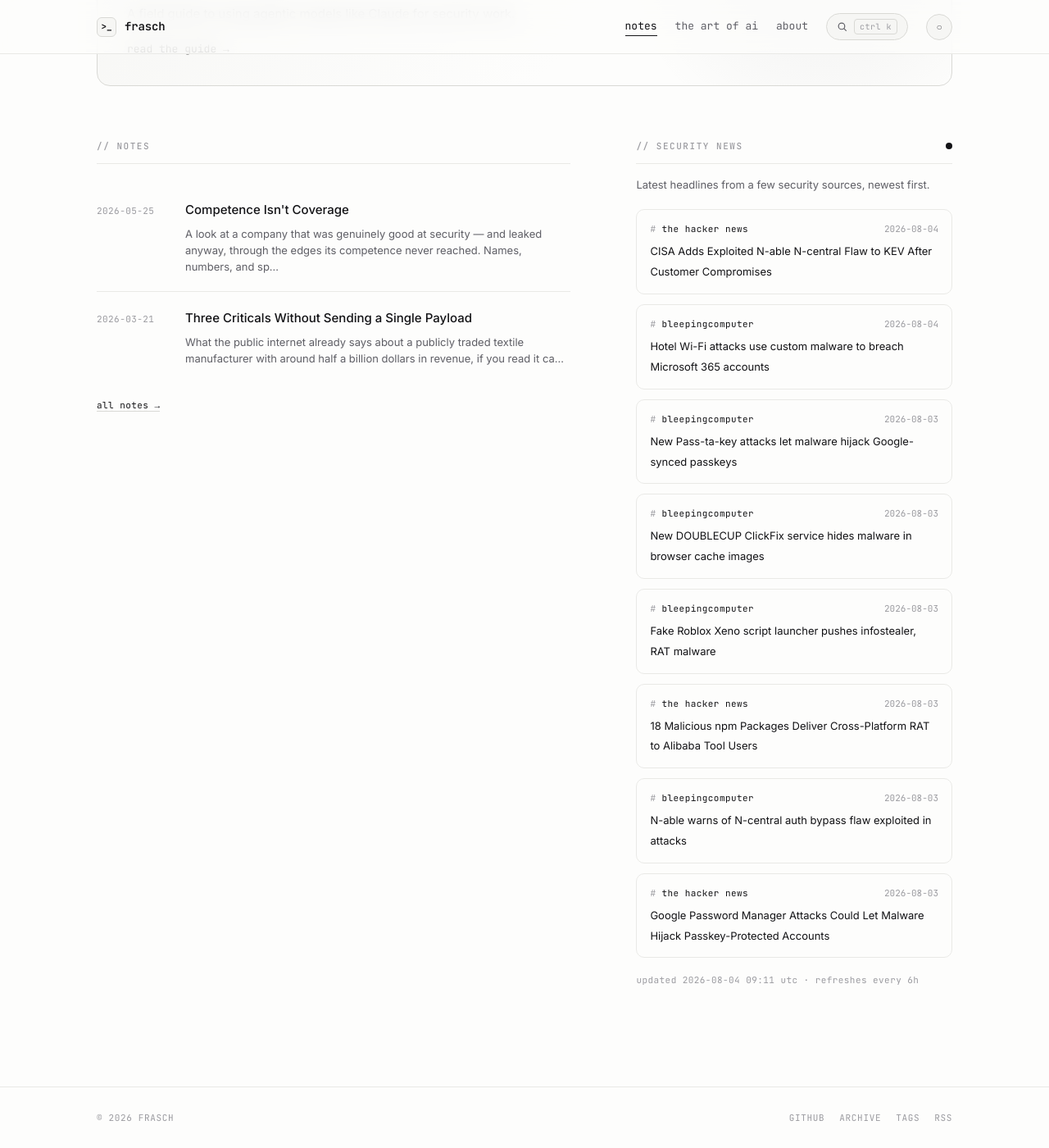
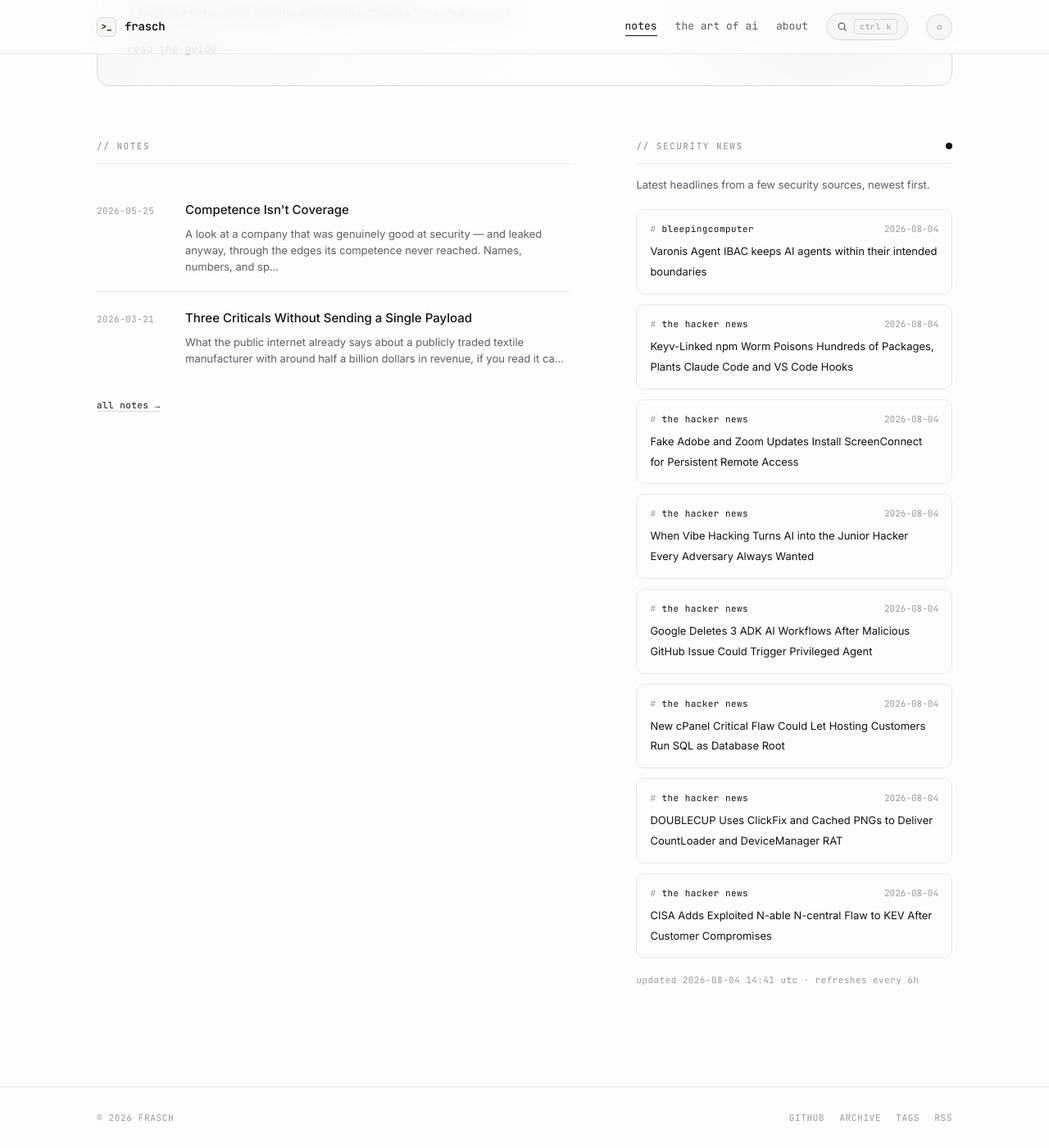
Before and after one commit to whoisfrasch/frasch, a Jekyll site: the page built from index.html, in a window 1280 px wide and 1400 px high, scrolled down 615 px. Shown: the whole window at 82% size. Built offline with Jekyll 4.4.1, drawn with Linux system fonts in a browser that asks for light colours.

Commit message:
Refresh security news feed

```diff
--- a/_data/news.json
+++ b/_data/news.json
@@ -1,53 +1,53 @@
 {
-  "updated": "2026-08-04T09:11:00Z",
+  "updated": "2026-08-04T14:41:13Z",
   "items": [
+    {
+      "source": "bleepingcomputer",
+      "title": "Varonis Agent IBAC keeps AI agents within their intended boundaries",
+      "link": "https://www.bleepingcomputer.com/news/security/varonis-agent-ibac-keeps-ai-agents-within-their-intended-boundaries/",
+      "date": "2026-08-04T14:00:10Z"
+    },
+    {
+      "source": "the hacker news",
+      "title": "Keyv-Linked npm Worm Poisons Hundreds of Packages, Plants Claude Code and VS Code Hooks",
+      "link": "https://thehackernews.com/2026/08/keyv-linked-npm-worm-poisons-hundreds.html",
+      "date": "2026-08-04T13:30:23Z"
+    },
+    {
+      "source": "the hacker news",
+      "title": "Fake Adobe and Zoom Updates Install ScreenConnect for Persistent Remote Access",
+      "link": "https://thehackernews.com/2026/08/fake-adobe-and-zoom-updates-install.html",
+      "date": "2026-08-04T13:11:22Z"
+    },
+    {
+      "source": "the hacker news",
+      "title": "When Vibe Hacking Turns AI into the Junior Hacker Every Adversary Always Wanted",
+      "link": "https://thehackernews.com/2026/08/when-vibe-hacking-turns-ai-into-junior.html",
+      "date": "2026-08-04T11:30:00Z"
+    },
+    {
+      "source": "the hacker news",
+      "title": "Google Deletes 3 ADK AI Workflows After Malicious GitHub Issue Could Trigger Privileged Agent",
+      "link": "https://thehackernews.com/2026/08/google-deletes-3-adk-ai-workflows-after.html",
+      "date": "2026-08-04T11:16:23Z"
+    },
+    {
+      "source": "the hacker news",
+      "title": "New cPanel Critical Flaw Could Let Hosting Customers Run SQL as Database Root",
+      "link": "https://thehackernews.com/2026/08/new-cpanel-critical-flaw-could-let.html",
+      "date": "2026-08-04T10:36:27Z"
+    },
+    {
+      "source": "the hacker news",
+      "title": "DOUBLECUP Uses ClickFix and Cached PNGs to Deliver CountLoader and DeviceManager RAT",
+      "link": "https://thehackernews.com/2026/08/doublecup-uses-clickfix-and-cached-pngs.html",
+      "date": "2026-08-04T09:03:23Z"
+    },
     {
       "source": "the hacker news",
       "title": "CISA Adds Exploited N-able N-central Flaw to KEV After Customer Compromises",
       "link": "https://thehackernews.com/2026/08/cisa-adds-exploited-n-able-n-central.html",
       "date": "2026-08-04T07:00:13Z"
-    },
-    {
-      "source": "bleepingcomputer",
-      "title": "Hotel Wi-Fi attacks use custom malware to breach Microsoft 365 accounts",
-      "link": "https://www.bleepingcomputer.com/news/security/hotel-wi-fi-attacks-use-custom-malware-to-breach-microsoft-365-accounts/",
-      "date": "2026-08-04T00:17:15Z"
-    },
-    {
-      "source": "bleepingcomputer",
-      "title": "New Pass-ta-key attacks let malware hijack Google-synced passkeys",
-      "link": "https://www.bleepingcomputer.com/news/security/new-pass-ta-key-attacks-let-malware-hijack-google-synced-passkeys/",
-      "date": "2026-08-03T23:58:01Z"
-    },
-    {
-      "source": "bleepingcomputer",
-      "title": "New DOUBLECUP ClickFix service hides malware in browser cache images",
-      "link": "https://www.bleepingcomputer.com/news/security/new-doublecup-clickfix-service-hides-malware-in-browser-cache-images/",
-      "date": "2026-08-03T20:01:22Z"
-    },
-    {
-      "source": "bleepingcomputer",
-      "title": "Fake Roblox Xeno script launcher pushes infostealer, RAT malware",
-      "link": "https://www.bleepingcomputer.com/news/security/fake-roblox-xeno-script-launcher-pushes-infostealer-rat-malware/",
-      "date": "2026-08-03T19:25:10Z"
-    },
-    {
-      "source": "the hacker news",
-      "title": "18 Malicious npm Packages Deliver Cross-Platform RAT to Alibaba Tool Users",
-      "link": "https://thehackernews.com/2026/08/18-malicious-npm-packages-deliver-cross.html",
-      "date": "2026-08-03T18:43:53Z"
-    },
-    {
-      "source": "bleepingcomputer",
-      "title": "N-able warns of N-central auth bypass flaw exploited in attacks",
-      "link": "https://www.bleepingcomputer.com/news/security/n-able-warns-of-n-central-auth-bypass-flaw-exploited-in-attacks/",
-      "date": "2026-08-03T17:00:56Z"
-    },
-    {
-      "source": "the hacker news",
-      "title": "Google Password Manager Attacks Could Let Malware Hijack Passkey-Protected Accounts",
-      "link": "https://thehackernews.com/2026/08/google-password-manager-attacks-could.html",
-      "date": "2026-08-03T16:24:47Z"
     }
   ]
 }
```
